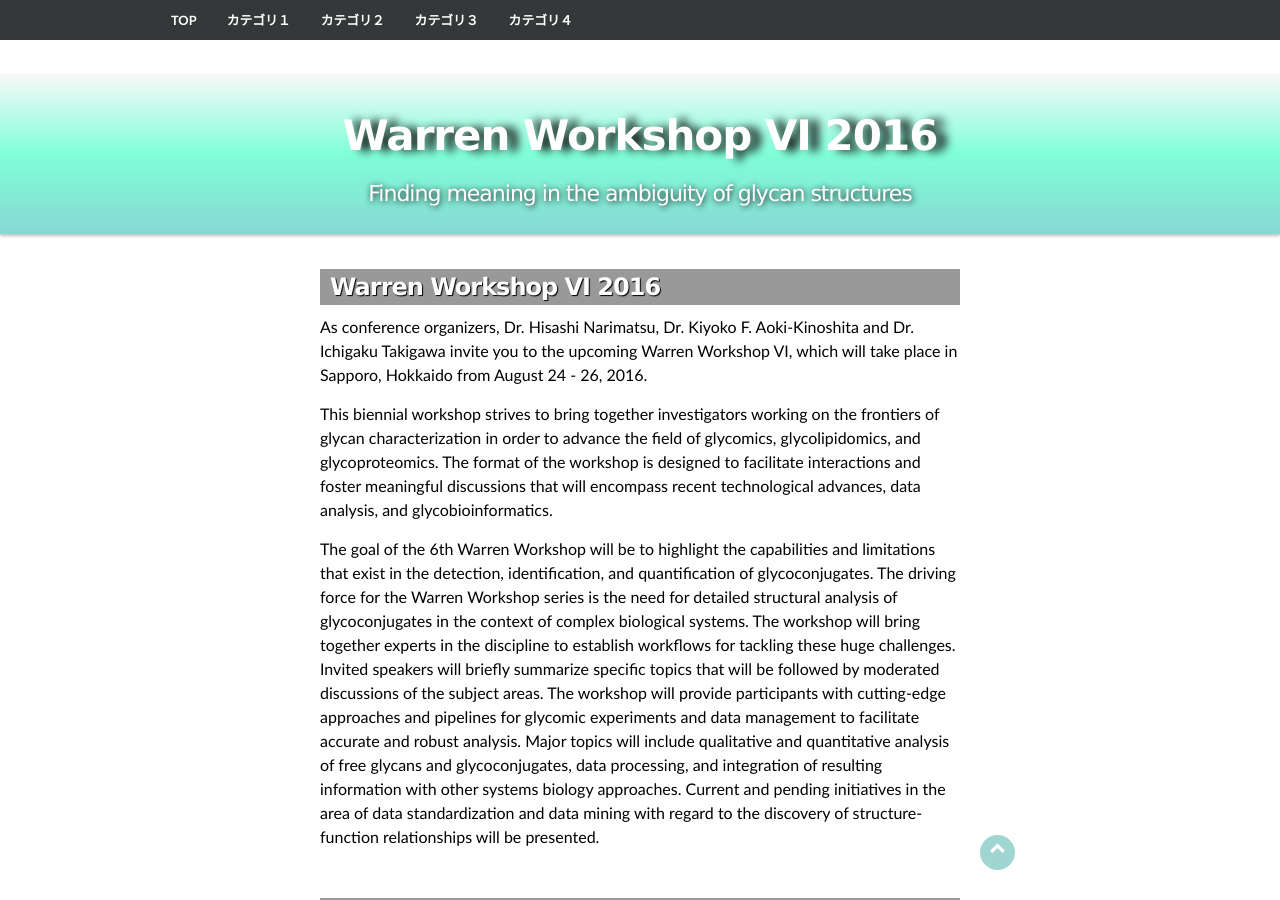
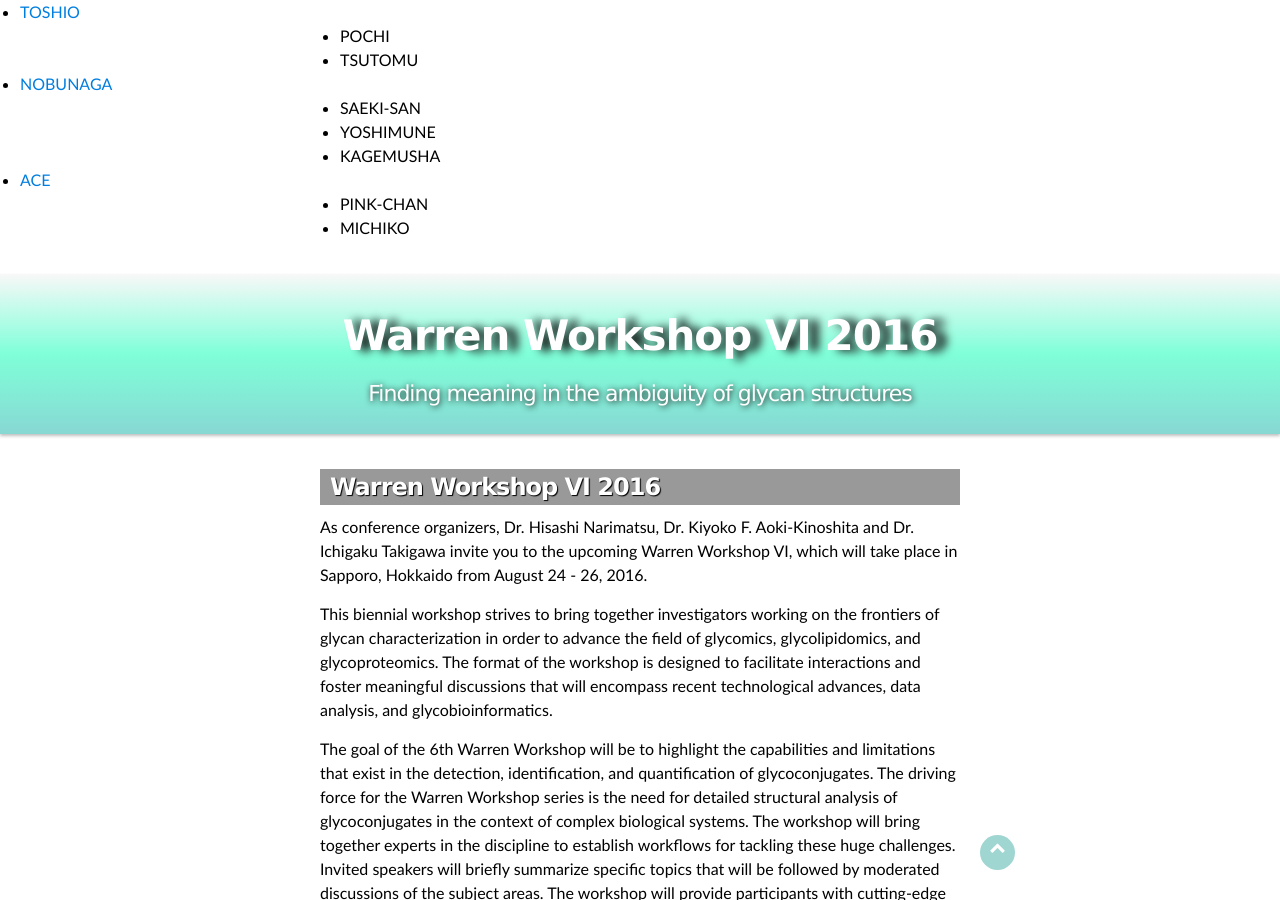
Before and after one commit to yamazakiM/test_warren2016, a Jekyll site: the page built from index.md, in a window 1280 px wide and 900 px high. Built offline with Jekyll 4.4.1, drawn with Linux system fonts in a browser that asks for light colours; nearby versions of some CDN libraries; library files that are not in the unit come from our copies.

Commit message:
Update menu.html

```diff
--- a/_includes/menu.html
+++ b/_includes/menu.html
@@ -1,15 +1,29 @@
 <!--Font awesome CDN -->
     <link href="//maxcdn.bootstrapcdn.com/font-awesome/4.1.0/css/font-awesome.min.css" rel="stylesheet">
 
-<span class="menu-toggle"><i class="blogicon-reorder lg"></i>MENU</span>
-<ul id='menu'>
-<div class="menu-inner">
-<li><a href='url'>TOP</a></li>
-<li><a href='url'>カテゴリ１</a></li>
-<li><a href='url'>カテゴリ２</a></li>
-<li><a href='url'>カテゴリ３</a></li>
-<li><a href='url'>カテゴリ４</a></li>
-</div>
+<ul>
+    <li>
+        <a class="toggle menu">TOSHIO</a>
+        <ul class="inner child">
+            <li>POCHI</li>
+            <li>TSUTOMU</li>
+        </ul>
+    </li>
+    <li>
+        <a class="toggle menu">NOBUNAGA</a>
+        <ul class="inner child">
+            <li>SAEKI-SAN</li>
+            <li>YOSHIMUNE</li>
+            <li>KAGEMUSHA</li>
+        </ul>
+    </li>
+    <li>
+        <a class="toggle menu">ACE</a>
+        <ul class="inner child">
+            <li>PINK-CHAN</li>
+            <li>MICHIKO</li>
+        </ul>
+    </li>
 </ul>
 
   <div class="topMainVis">
```
